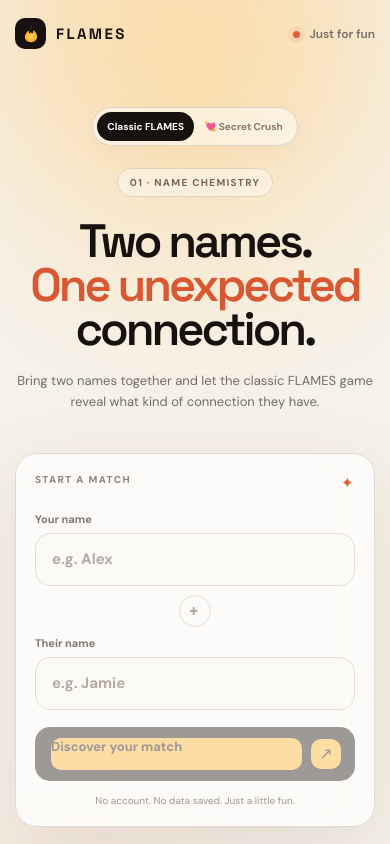
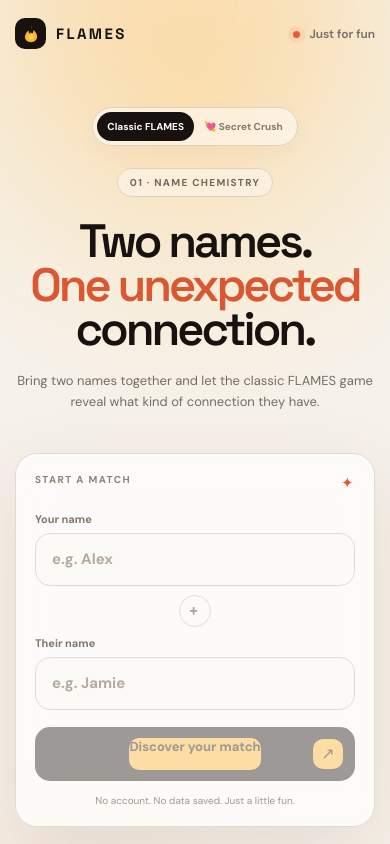
Before and after one commit to erioluwaadeniyi/quizzy, a React (Vite) app: page / in a window 390 px wide. Shown: the top 844 px of the page. Built offline with nearby package versions, Linux system fonts and the light colour scheme.

Commit message:
Center FLAMES button content

```diff
--- a/src/App.css
+++ b/src/App.css
@@ -45,3 +45,18 @@
   .card{padding:16px}
   .match>span{font-size:12px}
 }
+
+/* Final button alignment */
+.match{position:relative;justify-content:center;text-align:center;padding-left:54px;padding-right:54px}
+.match>span{flex:0 1 auto;min-width:0;width:auto;display:block;text-align:center;white-space:nowrap;overflow:hidden;text-overflow:ellipsis}
+.match>b{position:absolute;right:14px;top:50%;transform:translateY(-50%);flex:0 0 32px}
+.invite-home{justify-content:center;text-align:center}
+@media(max-width:700px){
+  .match{padding-left:44px;padding-right:44px}
+  .match>b{right:12px}
+}
+@media(max-width:380px){
+  .match{padding-left:40px;padding-right:40px}
+  .match>span{font-size:12px}
+  .match>b{right:10px;width:30px;height:30px}
+}
```
